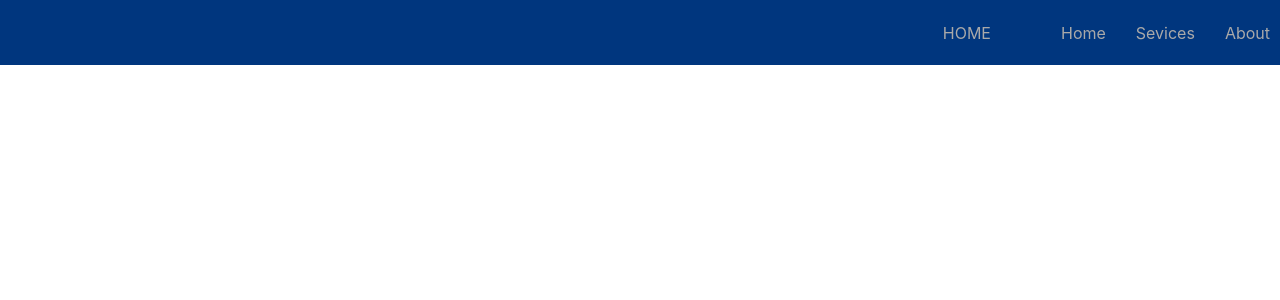
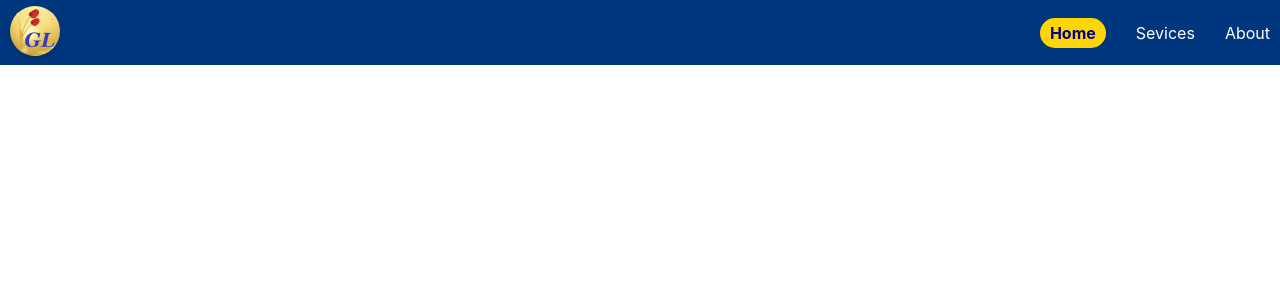
Before and after one commit to NayAungLin910/golden-link, a React (Create React App) app: page / in a window 1280 px wide. Shown: the top 300 px of the page. Built offline with nearby package versions, Linux system fonts and the light colour scheme.

Commit message:
Add Navbar Logo, Add Button Style

```diff
--- a/src/components/Navbar/Navbar.module.css
+++ b/src/components/Navbar/Navbar.module.css
@@ -1,5 +1,13 @@
 :root {
   --nav-height: 65px;
+}
+
+.main_nav {
+  display: flex;
+  height: var(--nav-height);
+  width: 100%;
+  gap: 10px;
+  background-color: rgba(0, 54, 126);
 }
 
 .nav {
@@ -8,8 +16,30 @@
   justify-content: right;
   height: var(--nav-height);
   gap: 3rem;
+  width: 100%;
+  color: white;
   padding-right: 10px;
   background-color: rgba(0, 54, 126);
+}
+
+.nav_img {
+  width: 50px;
+  border-radius: 50%;
+  box-shadow: 0 4px 6px -1px rgb(0 0 0 / 0.1), 0 2px 4px -2px rgb(0 0 0 / 0.1);
+}
+
+.nav_link {
+  color: white;
+}
+
+.brand {
+  display: flex;
+  align-items: center;
+}
+
+.brand a {
+  color: white;
+  padding-left: 10px;
 }
 
 .nav_brand {
--- a/src/components/Navbar/Navbar.tsx
+++ b/src/components/Navbar/Navbar.tsx
@@ -1,8 +1,8 @@
 import { FC, useState } from "react";
 import styles from "./Navbar.module.css";
+import common from "../../styles/common.module.css"
 import { FaBars } from "react-icons/fa6";
 import { IoMdClose } from "react-icons/io";
-import { isWhiteSpaceLike } from "typescript";
 
 export interface NavbarPropsInterface {}
 
@@ -18,39 +18,37 @@ const Navbar: FC<NavbarPropsInterface> = () => {
     : `${styles.nav_menu}`;
 
   return (
-    <nav className={styles.nav}>
-      <a href="#" className={styles.brand}>
-        HOME
+    <nav className={styles.main_nav}>
+      <div className={styles.brand}>
+        <a href="#">
+          <img src="./golden_link_icon.jpg" className={styles.nav_img} alt="" />
         </a>
+      </div>
+      <div className={styles.nav}>
         <ul className={nav}>
           <li className={styles.nav_item}>
-          <a href="#" className="nav-link">
+            <a href="#" className={`${styles.nav_link} ${common.button_gold}`}>
               Home
             </a>
           </li>
           <li className={styles.nav_item}>
-          <a href="#" className="nav-link">
+            <a href="#" className={styles.nav_link}>
               Sevices
             </a>
           </li>
           <li className={styles.nav_item}>
-          <a href="#" className="nav-link">
+            <a href="#" className={styles.nav_link}>
               About
             </a>
           </li>
         </ul>
         <div className={styles.nav_toggler}>
           {active ? (
-          <IoMdClose
-            onClick={navToggle}
-            className={styles.nav_icon}
-          />
+            <IoMdClose onClick={navToggle} className={styles.nav_icon} />
           ) : (
-          <FaBars
-            onClick={navToggle}
-            className={styles.nav_icon}
-          />
+            <FaBars onClick={navToggle} className={styles.nav_icon} />
           )}
+        </div>
       </div>
     </nav>
   );
--- /dev/null
+++ b/src/styles/common.module.css
@@ -0,0 +1,17 @@
+.button_gold {
+    background-color: gold;
+    color: darkblue;
+    font-weight: bold;
+    border: none;
+    border-color: transparent;
+    border-radius: 9999px;
+    outline: none;
+    padding: 5px 10px;
+}
+
+.button_gold:hover {
+    background-color: transparent;
+    border: 1px solid;
+    border-color: gold;
+    color: gold;
+}
```
Also changed, not shown: public/golden_link_icon.jpg (added). Lines whose indentation alone changed are shown as unchanged.
